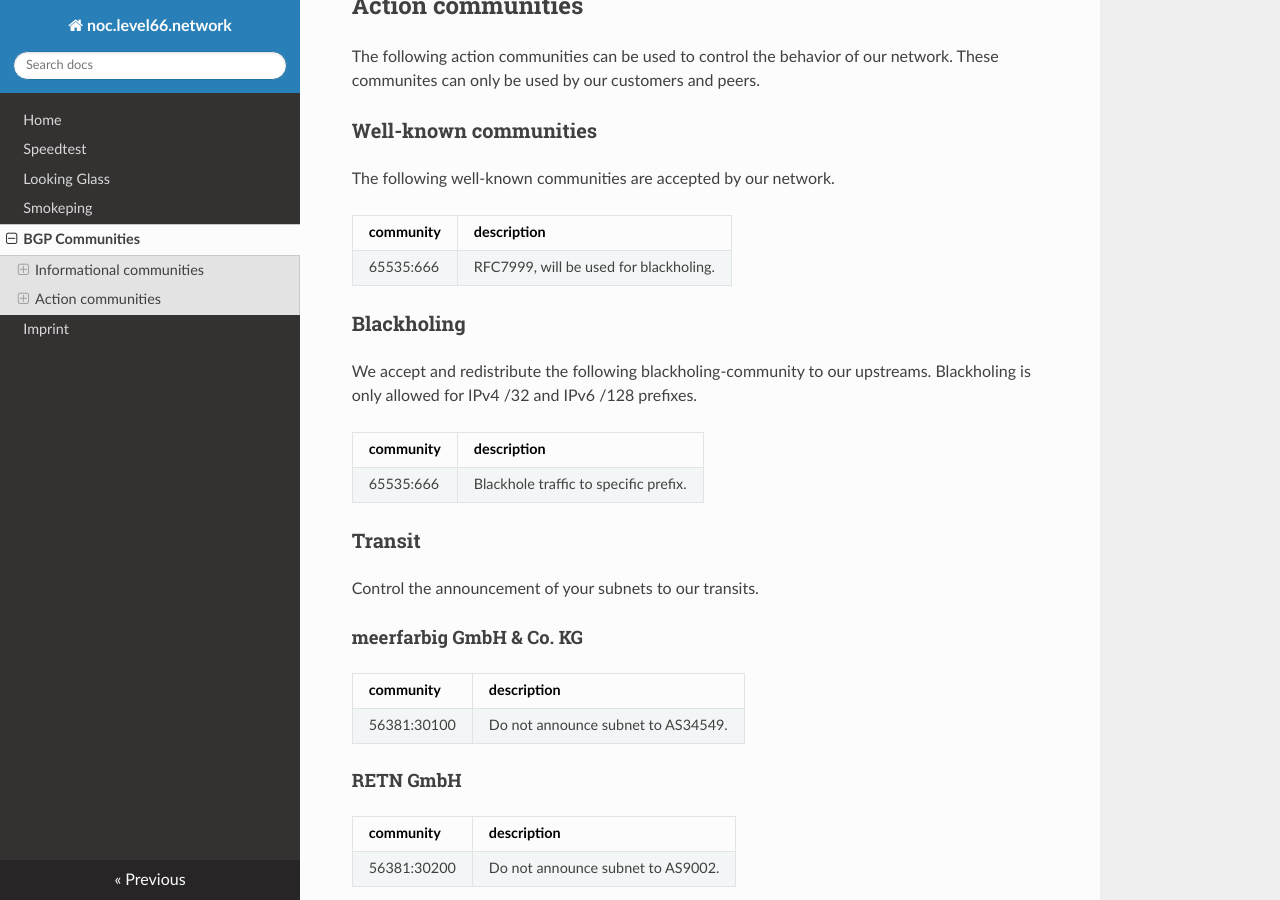
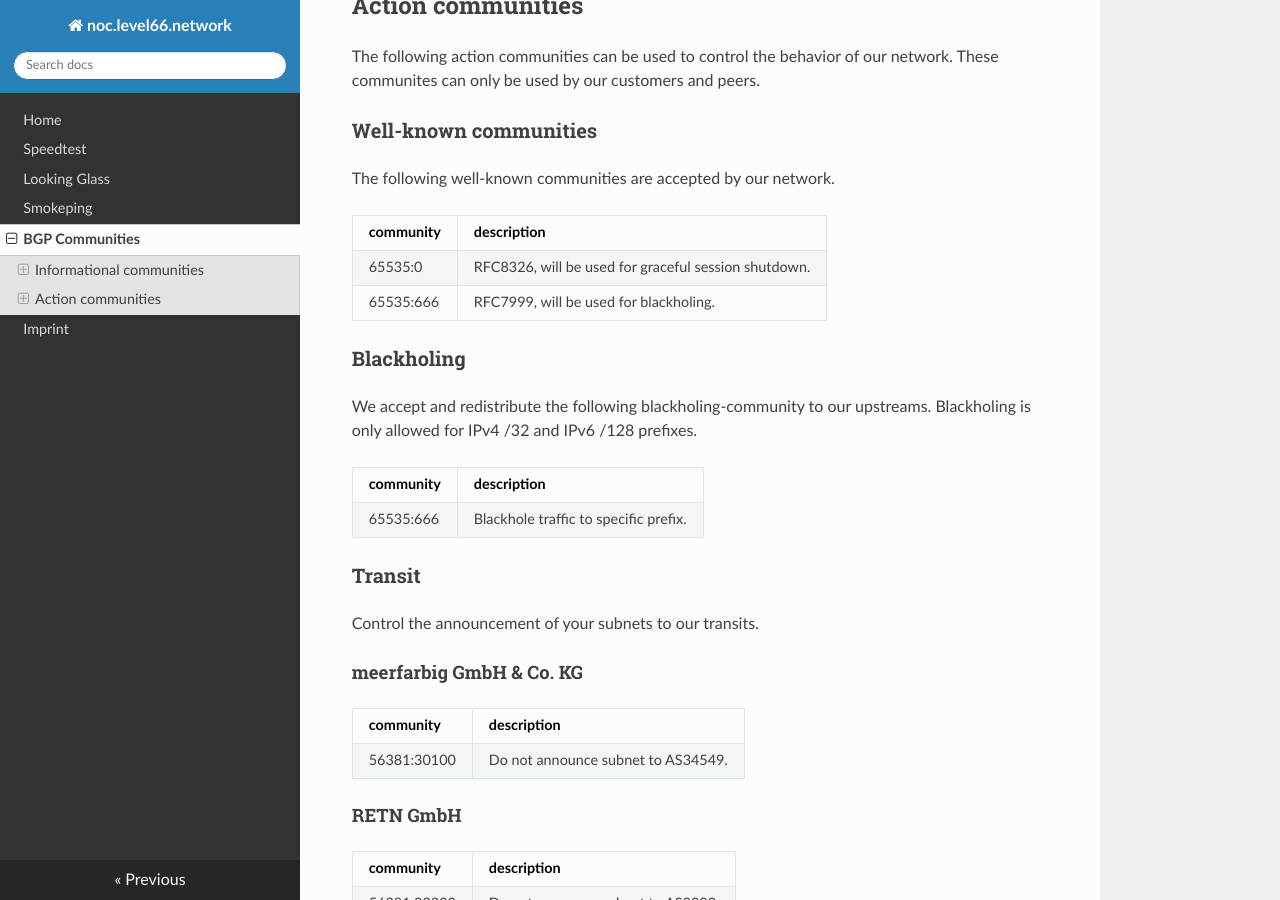
Before and after one commit to MrXermon/noc.as56381.net, an MkDocs documentation site: the page built from docs/bgp-communities.md, in a window 1280 px wide and 900 px high, scrolled down 992 px. Built offline with MkDocs 1.6.1, drawn with Linux system fonts in a browser that asks for light colours; nearby versions of some CDN libraries.

Commit message:
Added BGP graceful shutdown community.

```diff
--- a/docs/bgp-communities.md
+++ b/docs/bgp-communities.md
@@ -33,6 +33,7 @@ The following well-known communities are accepted by our network.
 
 |community|description|
 |-|-|
+|65535:0|RFC8326, will be used for graceful session shutdown.|
 |65535:666|RFC7999, will be used for blackholing.|
 
 ### Blackholing
```
